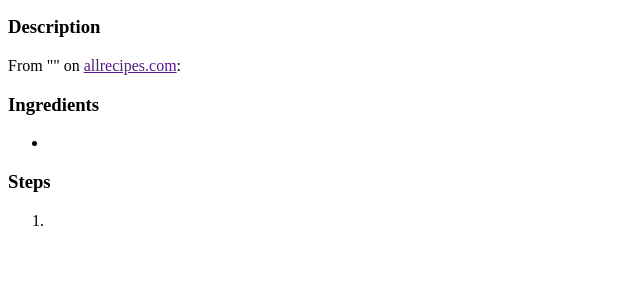
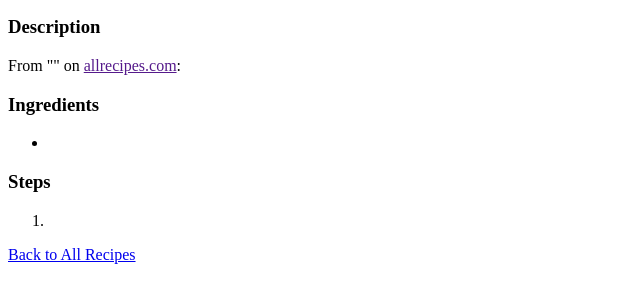
Before and after one commit to JoeCoccia/odin-recipes, a plain HTML site: page recipes/blank.html in a window 1280 px wide. Shown: the part 42-340 px from the top of the page, without its empty margins (0-640 px from the left). Drawn offline with Linux system fonts and the light colour scheme.

Commit message:
Release version 1.0
Adds link back to homepage. Added to recipe template and existing recipes

```diff
--- a/recipes/blank.html
+++ b/recipes/blank.html
@@ -19,5 +19,6 @@
         <ol>
             <li></li>
         </ol>
+        <p><a href="./../index.html">Back to All Recipes</a></p>
     </body>
 </html>
```
Also changed, not shown: index.html (+0 -1 lines), recipes/lasagna.html (+1 -0 lines), recipes/simple_macaroni_and_cheese.html (+1 -0 lines), recipes/super-delicious_zuppa_toscana.html (+1 -0 lines).
